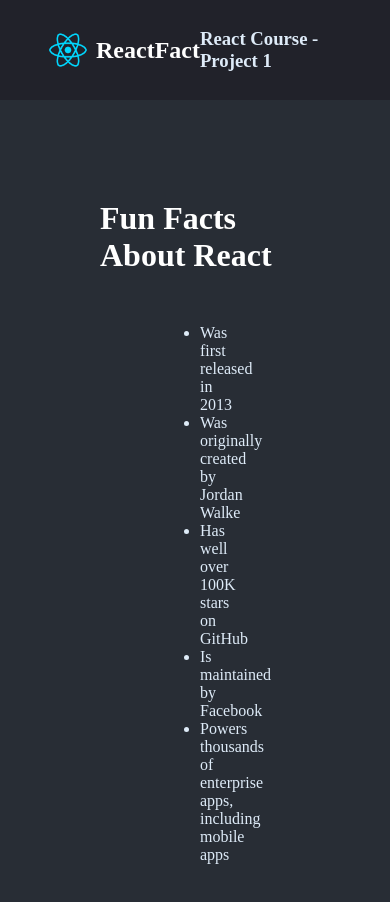
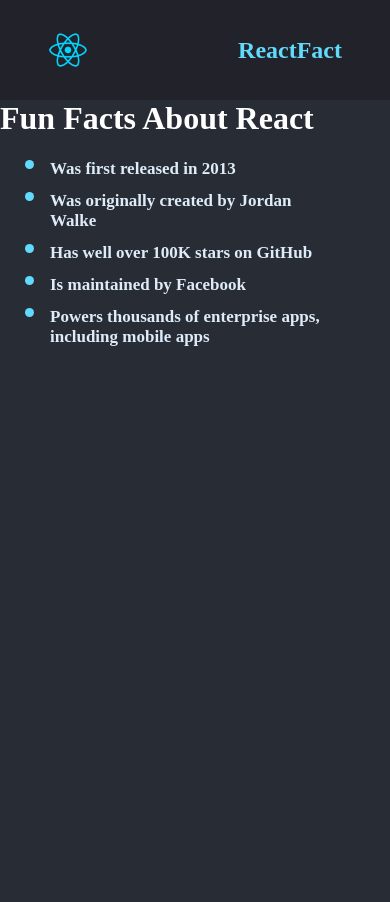
Before and after one commit to mrkamin/react-fact-figma, a React (Create React App) app: page / in a window 390 px wide. Shown: the top 902 px of the page. After the commit the page ends 844 px from the top, so only its background shows below. Built offline with nearby package versions, Linux system fonts and the light colour scheme.

Commit message:
Make the app responsive

```diff
--- a/src/index.css
+++ b/src/index.css
@@ -1,9 +1,9 @@
 :root {
-    --header-bg-color: #21222A;
-    --main-bg-color: #282D35;
+  --header-bg-color: #21222a;
+  --main-bg-color: #282d35;
   --text-color: #ffffff;
-    --title-color: #61DAFB;
-    --text-color-ligther: #DEEBF8;
+  --title-color: #61dafb;
+  --text-color-ligther: #deebf8;
 }
 
 * {
@@ -19,7 +19,12 @@
   background: var(--main-bg-color);
 }
 
-  h1,h2,h3,h4,h5,h6 {
+h1,
+h2,
+h3,
+h4,
+h5,
+h6 {
   color: var(--text-color);
 }
 
@@ -41,15 +46,44 @@
   width: 160px;
 }
 
+.title-container h2 {
+  color: var(--title-color);
+}
+
 header h3 {
   color: var(--text-color-ligther);
 }
 
 .hero-container {
-    padding: 100px;
+  padding: 50px 80px;
 }
 
 .hero-container ul {
   color: var(--text-color-ligther);
-    padding: 50px 100px;
+  padding: 10px 50px;
 }
+
+.hero-container ul li {
+  font-weight: 700;
+  font-size: 17px;
+}
+
+.hero-container ul li::marker {
+  color: var(--title-color);
+  font-size: 30px;
+}
+
+@media screen and (max-width: 500px) {
+  header h3 {
+    display: none;
+  }
+
+  .title-container {
+    width: 100%;
+    justify-content: space-between;
+  }
+
+  .hero-container {
+    padding: 0px;
+  }
+}
```
Lines whose indentation alone changed are shown as unchanged.
